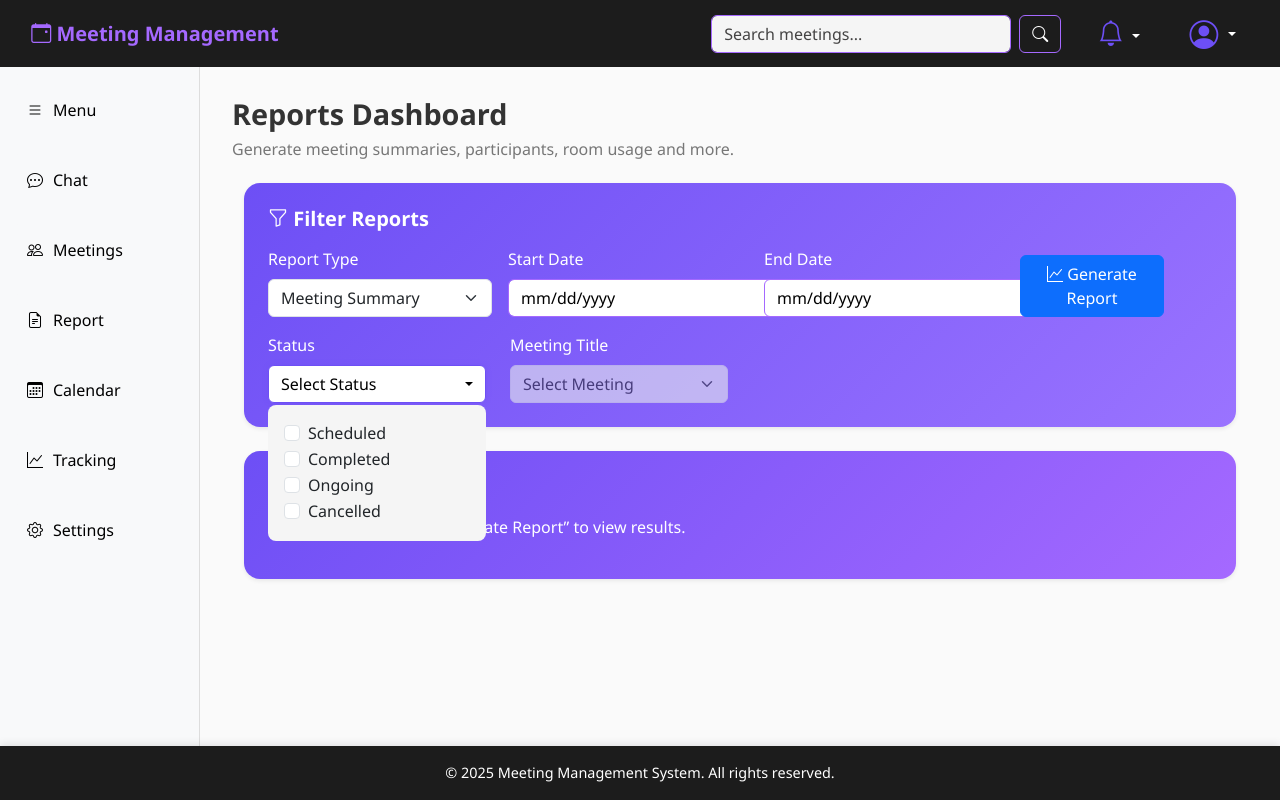
After one commit to alishah18105/Meeting_Management_System, a Flask app: page /report in a window 1280 px wide, after a click on "Select Status". The commit adds this page. Run offline with Flask 3, Linux system fonts and the light colour scheme; the visitor is signed in with stand-in values (Sample User, id 1).

Commit message:
Report Screen Added With Meeting & Participant Report

```diff
--- a/app.py
+++ b/app.py
@@ -1,12 +1,15 @@
 from datetime import datetime, timedelta
+from email.mime import text
 import os
 from flask import Flask, flash, request, render_template, redirect, session
 from flask_sqlalchemy import SQLAlchemy
-from models import Meeting, Organizer, Participant, db, User, Notification
+from models import Meeting, Organizer, Participant, Room, db, User, Notification
 from werkzeug.security import generate_password_hash, check_password_hash
 from functools import wraps
 from flask import redirect, session, url_for, flash
 from routes.Calendar import calendar_bp
+from sqlalchemy import func
+
 
 
 
@@ -325,5 +328,92 @@ def view_all_notifications():
 def logout():
     return render_template('login.html')
 
+from datetime import datetime
+from sqlalchemy import func
+
+@app.route('/report', methods=['GET', 'POST'])
+@login_required
+def report():
+    report_data = []
+    user_id = session['user_id']
+    organizer = Organizer.query.filter_by(user_id=user_id).first()
+
+    meetings = []
+    if organizer:
+        meetings = Meeting.query.filter_by(organizer_id=organizer.organizer_id).all()
+
+    if request.method == 'POST':
+        report_type = request.form.get('report_type')
+        start_date = request.form.get('start_date')
+        end_date = request.form.get('end_date')
+        selected_statuses = request.form.getlist('status')
+        title = request.form.get('title')
+
+        if report_type == 'Participant_Report':
+            if title:  # only fetch if meeting selected
+                query = (
+                    db.session.query(
+                    User.name,
+                    User.email,
+                    Participant.attendance_status,
+                    func.to_char(Participant.joined_at, 'YYYY-MM-DD HH12:MI AM').label('joined_at')
+                    )
+                    .join(Participant, Participant.user_id == User.user_id)
+                    .filter(Participant.meeting_id == title)
+
+                )
+                report_data = query.all()
+
+        if report_type == 'Meeting_Summary':
+            user_id = session['user_id']
+            organizer = Organizer.query.filter_by(user_id=user_id).first()
+
+            if organizer:
+                query = (
+                    db.session.query(
+                        Meeting.meeting_id,
+                        Meeting.title,
+                        func.date(Meeting.start_time).label('meeting_date'),
+                        func.to_char(Meeting.start_time, 'HH12:MI AM').label('meeting_time'),
+                        Room.room_name,
+                        Meeting.status,
+                        func.count(Participant.participant_id).label('participants')
+                    )
+                    .outerjoin(Participant, Participant.meeting_id == Meeting.meeting_id)
+                    .join(Room, Room.room_id == Meeting.room_id)
+                    .filter(Meeting.organizer_id == organizer.organizer_id)
+                    .group_by(Meeting.meeting_id, Room.room_name)
+                )
+
+                if start_date and end_date:
+                    start_dt = datetime.strptime(start_date, '%Y-%m-%d')
+                    end_dt = datetime.strptime(end_date, '%Y-%m-%d')
+                    end_dt = end_dt.replace(hour=23, minute=59, second=59)
+                    query = query.filter(Meeting.start_time.between(start_dt, end_dt))
+
+                elif start_date:  # only start date given
+                    start_dt = datetime.strptime(start_date, '%Y-%m-%d')
+                    query = query.filter(Meeting.start_time >= start_dt)
+
+                elif end_date:  # only end date given
+                    end_dt = datetime.strptime(end_date, '%Y-%m-%d')
+                    end_dt = end_dt.replace(hour=23, minute=59, second=59)
+                    query = query.filter(Meeting.start_time <= end_dt)
+
+                if selected_statuses:
+                    query = query.filter(Meeting.status.in_(selected_statuses))
+
+
+
+                report_data = query.all()
+
+
+    return render_template('report.html', report_data=report_data, meetings=meetings, report_type=request.form.get('report_type'))
+
+
+
+
+
+
 if __name__ == "__main__":
     app.run(debug = True, port = 8000)
--- a/static/css/meeting_dashboard.css
+++ b/static/css/meeting_dashboard.css
@@ -96,15 +96,18 @@ body {
 /* Sidebar */
 .sidebar {
   position: fixed;
-  top: 65px; /* aligned with navbar */
+  top: 65px;
+  /* aligned with navbar */
   left: 0;
-  height: calc(100% - 65px); /* full height below navbar */
+  height: calc(100% - 65px);
+  /* full height below navbar */
   width: 200px;
   background-color: #f8f9fa;
   border-right: 1px solid #ddd;
   padding: 1rem;
   transition: all 0.3s ease;
-  overflow-y: auto; /* enable vertical scroll */
+  overflow-y: auto;
+  /* enable vertical scroll */
   overflow-x: hidden;
   box-sizing: border-box;
 }
@@ -159,7 +162,8 @@ body {
   margin-top: 65px;
   padding: 2rem;
   background-color: #fafafa;
-  min-height: calc(100vh - 65px - 60px); /* navbar + footer height */
+  min-height: calc(100vh - 65px - 60px);
+  /* navbar + footer height */
   overflow-y: auto;
   transition: left 0.3s ease;
 }
@@ -167,8 +171,14 @@ body {
 .dashboard-title {
   font-size: 1.8rem;
   font-weight: 600;
-      margin-bottom: 2rem;
+  margin-bottom: 0.5 rem;
   color: #333;
+}
+
+.dashboard-subtitle {
+  font-size: 1rem;
+  color: #777;
+  margin-bottom: 1.2rem;
 }
 
 /* Card grid layout */
--- a/templates/MeetingDashboard.html
+++ b/templates/MeetingDashboard.html
@@ -88,9 +88,7 @@
     </div>
   </nav>
 
-  <!-- Sidebar -->
-  <!-- Sidebar -->
-  <!-- Sidebar -->
+
   <div id="sidebar" class="sidebar">
     <!-- Toggle Button -->
     <!-- Sidebar Links -->
@@ -103,14 +101,14 @@
     <a href="{{ url_for('meeting') }}" class="btn btn-light">
       <i class="bi bi-people"></i> <span class="menu-text">Meetings</span>
     </a>
-    <a href="#" class="btn btn-light">
-      <i class="bi bi-graph-up"></i> <span class="menu-text">Tracking</span>
-    </a>
-    <a href="#" class="btn btn-light">
+    <a href="{{ url_for('report')}}" class="btn btn-light">
       <i class="bi bi-file-earmark-text"></i> <span class="menu-text">Report</span>
     </a>
     <a href="{{ url_for('calendar.index') }}" class="btn btn-light">
       <i class="bi bi-calendar3"></i> <span class="menu-text">Calendar</span>
+    </a>
+    <a href="#" class="btn btn-light">
+      <i class="bi bi-graph-up"></i> <span class="menu-text">Tracking</span>
     </a>
     <a href="#" class="btn btn-light">
       <i class="bi bi-gear"></i> <span class="menu-text">Settings</span>
--- a/templates/menu.html
+++ b/templates/menu.html
@@ -6,11 +6,6 @@
     .cards-grid,
 .todo-section {
   margin-bottom: 50px; /* adds space so footer sits flush at bottom */
-}
-
-/* Optional: ensure min height for dashboard area */
-.dashboard-title {
-  margin-top: 30px;
 }
 
 body {
--- /dev/null
+++ b/templates/report.html
@@ -0,0 +1,368 @@
+{% extends "MeetingDashboard.html" %}
+{% block content %}
+<style>
+    html,
+    body {
+        height: 100%;
+        margin: 0;
+    }
+
+    body {
+        display: flex;
+        flex-direction: column;
+        min-height: 100vh;
+        background-color: #f9f9fc;
+    }
+    /* Force-disable effect */
+.disabled-select,
+.disabled-dropdown {
+  pointer-events: none !important;
+  opacity: 0.6 !important;
+  cursor: not-allowed !important;
+}
+
+.disabled-dropdown::after {
+  opacity: 0.4 !important;
+}
+
+
+    main.container {
+        flex: 1;
+        background-color: #f9f9fc;
+    }
+
+    /* ✅ White label text */
+    .form-label {
+        color: white;
+        font-weight: 500;
+    }
+
+    /* ✅ Card overlap but add cleaner spacing below */
+    .report-section {
+        position: relative;
+        z-index: 10;
+        margin-bottom: 0;
+        /* no negative overlap */
+    }
+
+    /* ✅ Result section moved further down */
+    .result-section {
+        position: relative;
+        z-index: 1;
+        background: #ffffff;
+        border-radius: 12px;
+        padding: 25px;
+        margin-top: 60px;
+        /* increased space between both cards */
+        box-shadow: 0 4px 15px rgba(0, 0, 0, 0.1);
+    }
+
+    /* ✅ Fix for status dropdown: white background, black text */
+    #status {
+        background-color: white !important;
+        color: black !important;
+        border: 1px solid #ced4da;
+    }
+
+    #status:hover,
+    #status:focus {
+        background-color: white !important;
+        color: black !important;
+        border-color: #6d4ff5 !important;
+        box-shadow: 0 0 5px rgba(109, 79, 245, 0.4);
+    }
+
+    /* ✅ Fix "Status" dropdown hover — stay white, no green */
+    .btn-outline-secondary {
+        background-color: white !important;
+        color: black !important;
+        border: 1px solid #ced4da !important;
+    }
+
+    .btn-outline-secondary:hover,
+    .btn-outline-secondary:focus,
+    .btn-outline-secondary:active,
+    .show>.btn-outline-secondary.dropdown-toggle {
+        background-color: white !important;
+        color: black !important;
+        border-color: #6d4ff5 !important;
+        /* optional purple border */
+        box-shadow: 0 0 5px rgba(109, 79, 245, 0.4) !important;
+    }
+
+    .btn-outline-secondary.dropdown-toggle {
+        text-align: left !important;
+        padding-left: 12px !important;
+        position: relative;
+    }
+
+    /* ✅ Keep caret (arrow) on right and vertically centered */
+    .btn-outline-secondary.dropdown-toggle::after {
+        position: absolute;
+        right: 12px;
+        top: 50%;
+        transform: translateY(-50%);
+        margin-left: 0;
+    }
+
+
+    .disabled-select {
+    opacity: 0.6 !important;
+    cursor: not-allowed !important;
+}
+
+.btn-outline-secondary:disabled {
+    pointer-events: none;
+    opacity: 0.6 !important;
+    cursor: not-allowed !important;
+}
+</style>
+
+
+
+<h2 class="dashboard-title">Reports Dashboard</h2>
+<h3 class="dashboard-subtitle">Generate meeting summaries, participants, room usage and more.</h3>
+
+<div class="report-section container mt-4">
+    <div class="card shadow-sm p-4" style="background: linear-gradient(135deg, #6d4ff5, #9a73ff); border: none;">
+        <h5 class="fw-semibold mb-3"><i class="bi bi-funnel"></i> Filter Reports</h5>
+
+        <form id="reportFilter" method="POST" action="/report">
+            <!-- First row -->
+            <div class="row g-3">
+                <div class="col-md-3">
+                    <label class="form-label">Report Type</label>
+                    <select name="report_type" class="form-select" id="reportType" required>
+                        <option value="Meeting_Summary">Meeting Summary</option>
+                        <option value="Participant_Report">Participant Report</option>
+                        <option value="Room_Utilization">Room Utilization</option>
+                        <option value="Notifications">Notifications</option>
+                        <option value="Event_Summary">Event Summary</option>
+                    </select>
+                </div>
+
+                <div class="col-md-3 me-3">
+                    <label class="form-label">Start Date</label>
+                    <input type="date" class="form-control" id="startDate" name="start_date">
+                </div>
+
+                <div class="col-md-3">
+                    <label class="form-label">End Date</label>
+                    <input type="date" class="form-control" id="endDate" name="end_date">
+                </div>
+
+                <div class="col-md-2 ms-3 d-flex align-items-end">
+                    <button type="submit" class="btn btn-primary w-100">
+                        <i class="bi bi-graph-up"></i> Generate Report
+                    </button>
+                </div>
+            </div>
+
+            <!-- Second row (Status checkboxes) -->
+            <div class="row mt-3">
+                <div class="col-md-3">
+                    <label class="form-label" for="status">Status</label>
+                    <div class="dropdown w-100">
+                        <button class="btn btn-outline-secondary dropdown-toggle w-100" type="button"
+                            data-bs-toggle="dropdown" aria-expanded="false">
+                            Select Status
+                        </button>
+                        <ul class="dropdown-menu p-3" style="width: 100%;">
+                            <li>
+                                <div class="form-check">
+                                    <input class="form-check-input" type="checkbox" name="status" value="Scheduled"
+                                        id="scheduledCheck">
+                                    <label class="form-check-label" for="scheduledCheck">Scheduled</label>
+                                </div>
+                            </li>
+                            <li>
+                                <div class="form-check">
+                                    <input class="form-check-input" type="checkbox" name="status" value="Completed"
+                                        id="completedCheck">
+                                    <label class="form-check-label" for="completedCheck">Completed</label>
+                                </div>
+                            </li>
+                            <li>
+                                <div class="form-check">
+                                    <input class="form-check-input" type="checkbox" name="status" value="Ongoing"
+                                        id="ongoingCheck">
+                                    <label class="form-check-label" for="ongoingCheck">Ongoing</label>
+                                </div>
+                            </li>
+                            <li>
+                                <div class="form-check">
+                                    <input class="form-check-input" type="checkbox" name="status" value="Cancelled"
+                                        id="cancelledCheck">
+                                    <label class="form-check-label" for="cancelledCheck">Cancelled</label>
+                                </div>
+                            </li>
+                        </ul>
+                    </div>
+                </div>
+                <div class="col-md-3">
+                    <label class="form-label text-white">Meeting Title</label>
+                    <select class="form-select" id="title" name="title">
+                        <option value="">Select Meeting</option>
+                        {% for meeting in meetings %}
+                        <option value="{{ meeting.meeting_id }}">{{ meeting.title }}</option>
+                        {% endfor %}
+                    </select>
+                </div>
+
+
+            </div>
+        </form>
+
+    </div>
+</div>
+
+<div class="container mt-4">
+    <div class="card shadow-sm p-4">
+        <h5 class="fw-semibold mb-3"><i class="bi bi-bar-chart-fill"></i> Report Results</h5>
+
+        <div id="reportResults">
+            {% if report_data %}
+            {% if report_type == 'Meeting_Summary' %}
+            <!-- 🟦 Meeting Summary Table -->
+            <table class="table table-striped table-hover mt-3">
+                <thead class="table-primary">
+                    <tr>
+                        <th>ID</th>
+                        <th>Title</th>
+                        <th>Date</th>
+                        <th>Time</th>
+                        <th>Room</th>
+                        <th>Status</th>
+                        <th>Participants</th>
+                    </tr>
+                </thead>
+                <tbody>
+                    {% for row in report_data %}
+                    <tr>
+                        <td>{{ row.meeting_id }}</td>
+                        <td>{{ row.title }}</td>
+                        <td>{{ row.meeting_date }}</td>
+                        <td>{{ row.meeting_time }}</td>
+                        <td>{{ row.room_name }}</td>
+                        <td>{{ row.status }}</td>
+                        <td>{{ row.participants }}</td>
+                    </tr>
+                    {% endfor %}
+                </tbody>
+            </table>
+
+            {% elif report_type == 'Participant_Report' %}
+            <!-- 🟨 Participant Summary Table -->
+            <table class="table table-striped table-hover mt-3">
+                <thead class="table-primary">
+                    <tr>
+                        <th>S.No</th>
+                        <th>Name</th>
+                        <th>Email</th>
+                        <th>Attendance Status</th>
+                        <th>Joined At</th>
+                    </tr>
+                </thead>
+                <tbody>
+                    {% for row in report_data %}
+                    <tr>
+                        <td>{{ loop.index }}</td>
+                        <td>{{ row.name }}</td>
+                        <td>{{ row.email }}</td>
+                        <td>{{ row.attendance_status }}</td>
+                        <td>{{ row.joined_at }}</td>
+                    </tr>
+                    {% endfor %}
+                </tbody>
+            </table>
+            {% endif %}
+            {% else %}
+            <p style="color: white !important;">
+                Select filters and click “Generate Report” to view results.
+            </p>
+            {% endif %}
+        </div>
+    </div>
+</div>
+
+<script>
+document.addEventListener("DOMContentLoaded", function () {
+  const reportType = document.getElementById("reportType");
+  const titleSelect = document.getElementById("title");
+  const startDate = document.getElementById("startDate");
+  const endDate = document.getElementById("endDate");
+  const statusButton = document.querySelector(".dropdown-toggle");
+  const statusMenu = document.querySelector(".dropdown-menu");
+  const statusChecks = document.querySelectorAll("input[name='status']");
+
+  // 🔹 Normal disable for inputs & selects
+  function disableField(el) {
+    el.disabled = true;
+    el.style.pointerEvents = "none";
+    el.style.opacity = "0.6";
+    el.style.backgroundColor = "#e9ecef";
+    el.classList.add("disabled-select");
+  }
+
+  function enableField(el) {
+    el.disabled = false;
+    el.style.pointerEvents = "auto";
+    el.style.opacity = "1";
+    el.style.backgroundColor = "white";
+    el.classList.remove("disabled-select");
+  }
+
+  // 🔹 Special handling for Bootstrap dropdown
+  function disableDropdown() {
+    statusButton.classList.add("disabled-dropdown");
+    statusButton.style.pointerEvents = "none";
+    statusButton.style.opacity = "0.6";
+    statusButton.style.cursor = "not-allowed";
+    statusButton.removeAttribute("data-bs-toggle"); // Prevent open
+    statusMenu.classList.add("d-none"); // Hide dropdown items
+    statusChecks.forEach(c => (c.disabled = true));
+  }
+
+  function enableDropdown() {
+    statusButton.classList.remove("disabled-dropdown");
+    statusButton.style.pointerEvents = "auto";
+    statusButton.style.opacity = "1";
+    statusButton.style.cursor = "pointer";
+    statusButton.setAttribute("data-bs-toggle", "dropdown");
+    statusMenu.classList.remove("d-none");
+    statusChecks.forEach(c => (c.disabled = false));
+  }
+
+  // 🔹 Main toggle logic
+  function toggleFields() {
+    const selected = reportType.value;
+
+    if (selected === "Participant_Report") {
+      // ✅ Only meeting title active
+      enableField(titleSelect);
+      disableField(startDate);
+      disableField(endDate);
+      disableDropdown();
+    }
+    else if (selected === "Meeting_Summary") {
+      // ✅ Dates and status active, title disabled
+      disableField(titleSelect);
+      enableField(startDate);
+      enableField(endDate);
+      enableDropdown();
+    }
+    else {
+      // ✅ Everything enabled (default)
+      enableField(titleSelect);
+      enableField(startDate);
+      enableField(endDate);
+      enableDropdown();
+    }
+  }
+
+  // 🔹 Run on load + on change
+  toggleFields();
+  reportType.addEventListener("change", toggleFields);
+});
+</script>
+{% endblock %}
```
Lines whose indentation alone changed are shown as unchanged.
